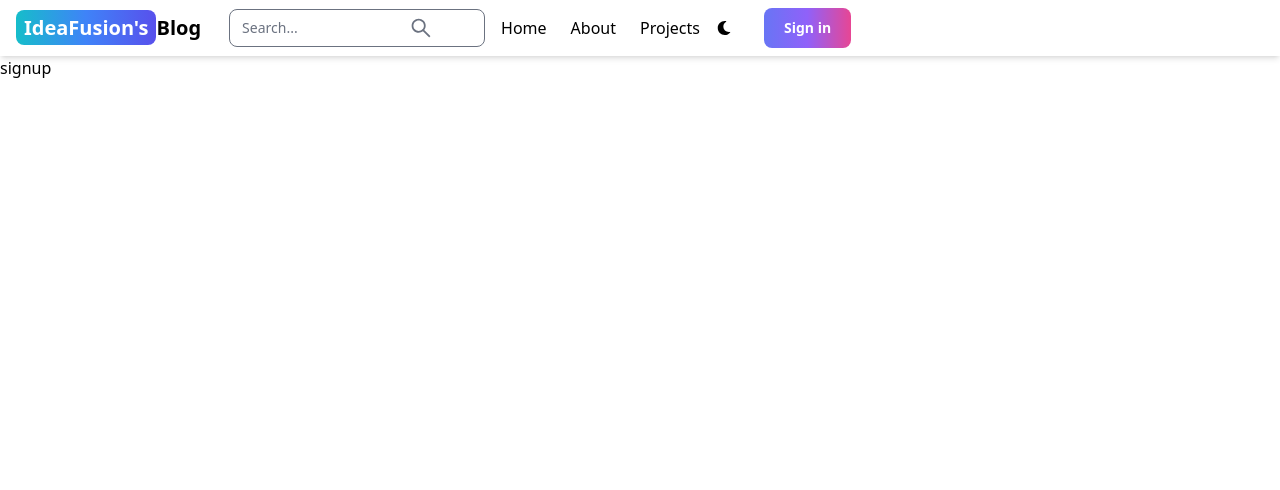
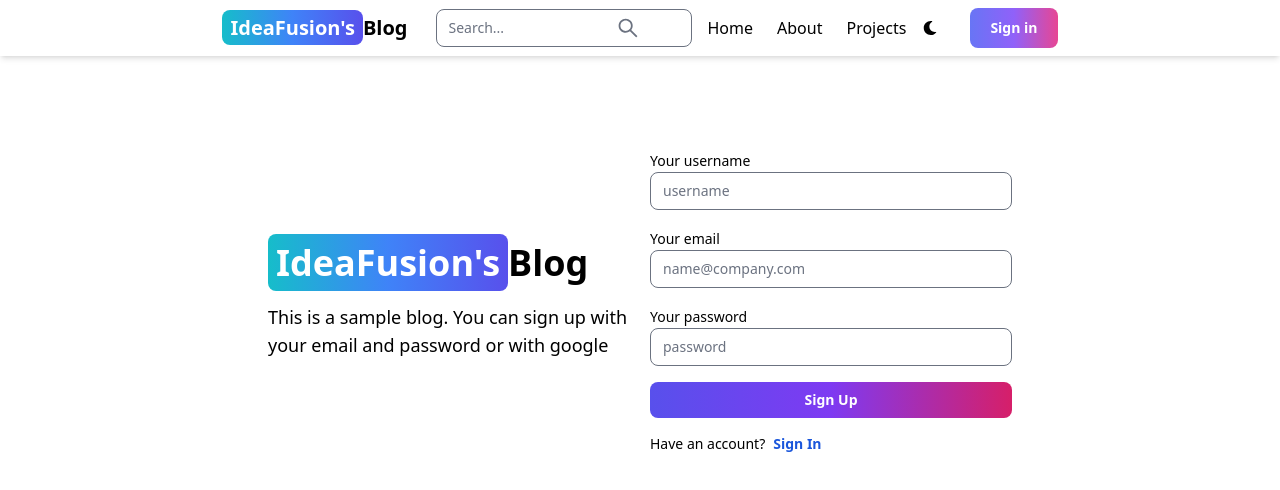
Before and after one commit to rohit-dongare/Eventora, a React (Vite) app in the folder client/: page /sign-up in a window 1280 px wide. Shown: the top 490 px of the page. Built offline with nearby package versions, Linux system fonts and the light colour scheme.

Commit message:
sign-up page UI

```diff
--- a/client/src/pages/SignUp.jsx
+++ b/client/src/pages/SignUp.jsx
@@ -1,8 +1,65 @@
+import { Label, TextInput, Button } from 'flowbite-react';
 import React from 'react'
+import { Link } from 'react-router-dom';
 
 const SignUp = () => {
   return (
-    <div>signup</div>
+    <div className='min-h-screen mt-20'>
+      <div className='flex gap-5 p-3 max-w-3xl mx-auto flex-col md:flex-row md:items-center'>
+
+        {/* left side */}
+        <div className='flex-1'>
+        <Link to='/' className="font-bold dark:text-white text-4xl">
+        <span className='px-2 py-1 bg-gradient-to-r from-teal-400 via-blue-500 to-indigo-600
+        hover:bg-gradient-to-l
+        rounded-lg text-white'>
+          IdeaFusion's
+        </span>
+        Blog
+      </Link>
+      <p className='text-lg mt-5'>
+        This is a sample blog. You can sign up with your email and password or with google
+      </p>
+      </div>
+
+        {/* right side */}
+        <div className='flex-1'>
+          <form className='flex flex-col gap-4'>
+            <div>
+              <Label value='Your username' />
+              <TextInput
+               type='text'
+               placeholder='username'
+               id='username'
+              />
+            </div>
+            <div>
+              <Label value='Your email' />
+              <TextInput
+               type='text'
+               placeholder='name@company.com'
+               id='email'
+              />
+            </div>
+            <div>
+              <Label value='Your password' />
+              <TextInput
+               type='text'
+               placeholder='password'
+               id='password'
+              />
+            </div>
+
+            <Button className='bg-gradient-to-r from-indigo-600 via-purple-600 to-pink-600 font-bold text-white rounded-lg
+          hover:bg-gradient-to-l' type='submit'>Sign Up</Button>
+          </form>
+          <div className='flex gap-2 text-sm mt-4'>
+            <span>Have an account?</span>
+            <Link to='/sign-in' className='text-blue-700 hover:text-blue-800 font-semibold'>Sign In</Link>
+          </div>
+        </div>
+      </div>
+    </div>
   )
 }
 
```
